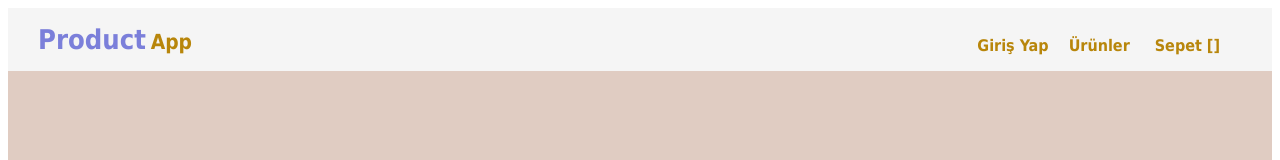
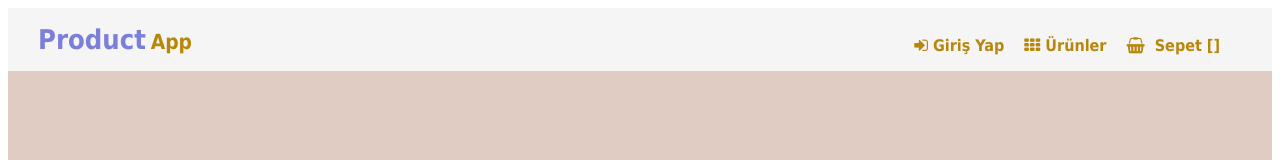
Before and after one commit to ahmetakyapi/Angular-Product-App, an Angular app: page / in a window 1280 px wide. Shown: the top 160 px of the page. Built offline with nearby package versions, Linux system fonts and the light colour scheme.

Commit message:
Add font awesome icons to the project.

```diff
--- a/src/app/navbar/navbar.component.css
+++ b/src/app/navbar/navbar.component.css
@@ -63,3 +63,7 @@
   transition: all 0.2s ease-in;
   text-decoration: none;
 }
+
+i {
+  margin-right: 5px;
+}
--- a/src/app/navbar/navbar.component.html
+++ b/src/app/navbar/navbar.component.html
@@ -1,11 +1,16 @@
+<link
+  rel="stylesheet"
+  href="https://cdnjs.cloudflare.com/ajax/libs/font-awesome/4.7.0/css/font-awesome.min.css"
+/>
 <div class="navbar-container">
   <div class="logo">
     <a href="/">Product<span>App</span></a>
   </div>
   <div class="sub-menu">
-    <a href="/login">Giriş Yap</a>
-    <a href="/addProduct">Ürünler</a>
+    <a href="/login"><i class="fa fa-sign-in"></i>Giriş Yap</a>
+    <a href="/addProduct"><i class="fa fa-th"></i>Ürünler</a>
     <a href="#">
+      <i class="fa fa-shopping-basket"></i>
       <span> Sepet [{{ basketCount }}]</span>
     </a>
   </div>
--- a/src/app/navbar/navbar.component.ts
+++ b/src/app/navbar/navbar.component.ts
@@ -1,5 +1,5 @@
-import { Component, OnInit } from '@angular/core';
-import { BasketService } from '../services/basket.service';
+import { Component, OnInit } from '@angular/core'
+import { BasketService } from '../services/basket.service'
 
 @Component({
   selector: 'app-navbar',
@@ -7,12 +7,11 @@ import { BasketService } from '../services/basket.service';
   styleUrls: ['./navbar.component.css']
 })
 export class NavbarComponent {
-
-  basketCount: number | undefined;
+  basketCount: number | undefined
 
   constructor(private basketService: BasketService) {
     this.basketService.basketUpdated.subscribe(
-      (count: number) => this.basketCount = count )
+      (count: number) => (this.basketCount = count)
+    )
+  }
 }
-
-}
```
